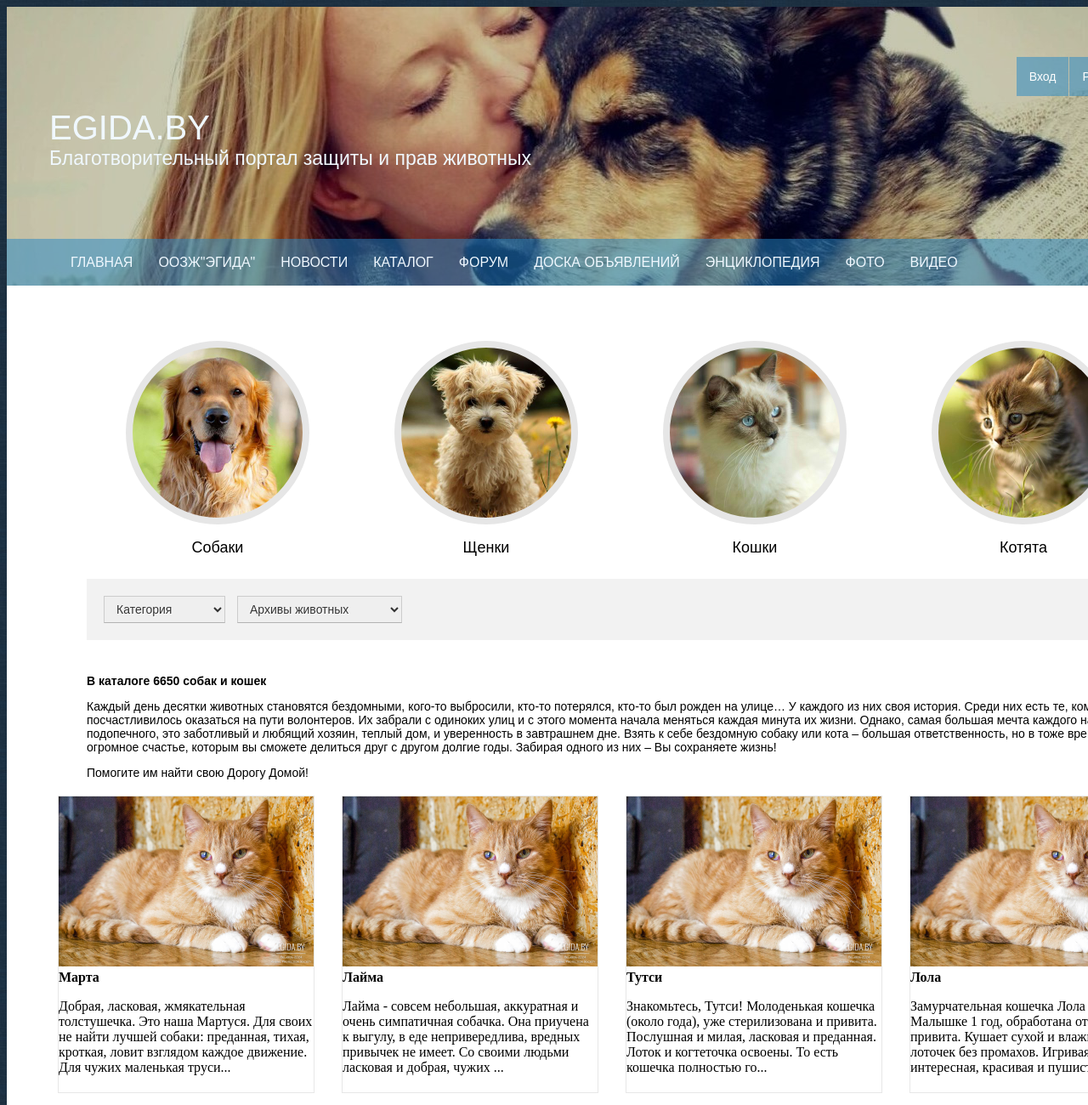
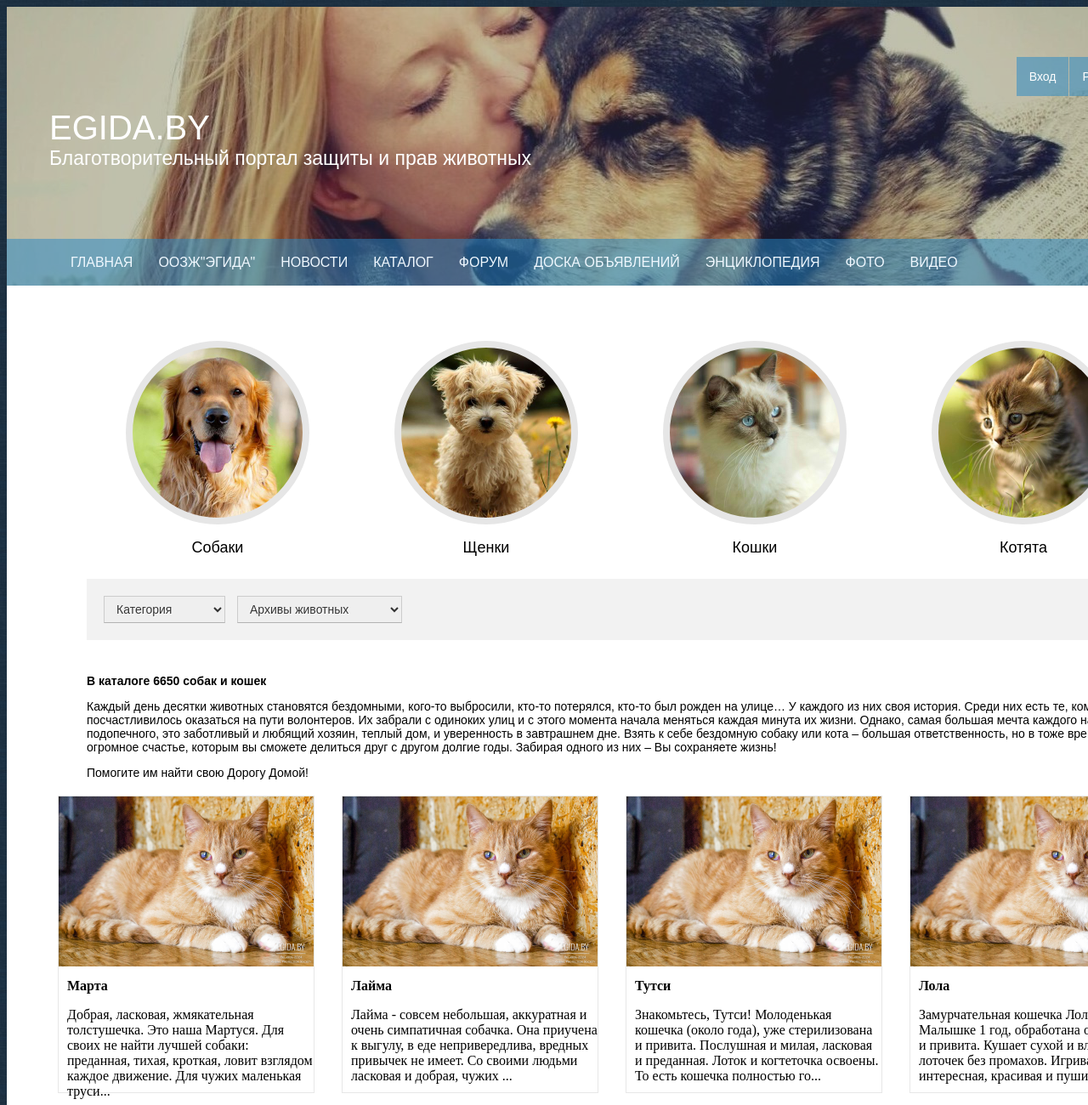
Before and after one commit to chmo242001/ProjectWebsite, a plain HTML site: page ProjectWebsite/index.html in a window 1280 px wide. Shown: the top 1300 px of the page at 85% size. Drawn offline with Linux system fonts and the light colour scheme.

Commit message:
lastChange 28.05.24

```diff
--- a/ProjectWebsite/index.html
+++ b/ProjectWebsite/index.html
@@ -12,19 +12,19 @@
   </head>
   <body class="body">
     <header class="header">
-      <div class="img">
-        <div class="logo">
-          <ul class="listLogo">
-            <li><a class="logoRow_1"> Egida.by</a></li>
+      <div class="header-background">
+        <div class="text-logo">
+          <ul class="logo-rows">
+            <li><a class="logo-row_1"> Egida.by</a></li>
             <li>
-              <a class="logoRow_2">
+              <a class="logo-row_2">
                 Благотворительный портал защиты и прав животных
               </a>
             </li>
           </ul>
         </div>
-        <div class="profile">
-          <ul class="listProfile">
+        <div class="profile-button">
+          <ul class="profile-list">
             <li><a href="" class="btnProfile"> Вход</a></li>
             <li><a href="" class="btnProfile"> Регистрация</a></li>
           </ul>
@@ -100,7 +100,7 @@
 
       <section class="animals-worksheet">
         <div class="animals-grid">
-          <div>
+          <div class="animal-form">
             <img
               src="/ProjectWebsite/img/Rudik.jpg"
               alt="Марта"
@@ -114,7 +114,7 @@
               взглядом каждое движение. Для чужих маленькая труси...
             </p>
           </div>
-          <div>
+          <div class="animal-form">
             <img
               src="/ProjectWebsite/img/Rudik.jpg"
               alt="Марта"
@@ -128,7 +128,7 @@
               имеет. Со своими людьми ласковая и добрая, чужих ...
             </p>
           </div>
-          <div>
+          <div class="animal-form">
             <img
               src="/ProjectWebsite/img/Rudik.jpg"
               alt="Марта"
@@ -142,7 +142,7 @@
               Лоток и когтеточка освоены. То есть кошечка полностью го...
             </p>
           </div>
-          <div>
+          <div class="animal-form">
             <img
               src="/ProjectWebsite/img/Rudik.jpg"
               alt="Лола"
@@ -156,7 +156,7 @@
               промахов. Игривая, интересная, красивая и пушистая ...
             </p>
           </div>
-          <div>
+          <div class="animal-form">
             <img
               src="/ProjectWebsite/img/Rudik.jpg"
               alt="Жуля"
@@ -170,7 +170,7 @@
               как все щенки: любит побегать, погавкать, потягать ...
             </p>
           </div>
-          <div>
+          <div class="animal-form">
             <img
               src="/ProjectWebsite/img/Rudik.jpg"
               alt="Марсюша"
@@ -184,7 +184,7 @@
               гипнотизирующая громкими мурчащими песнями. Вы сами не замети...
             </p>
           </div>
-          <div>
+          <div class="animal-form">
             <img
               src="/ProjectWebsite/img/Rudik.jpg"
               alt="Кнопа и Милки"
@@ -198,7 +198,7 @@
               на участке. Им сейчас 3-4 месяца, они вырастут ср...
             </p>
           </div>
-          <div>
+          <div class="animal-form">
             <img
               src="/ProjectWebsite/img/Rudik.jpg"
               alt="Пирожок"
@@ -212,7 +212,7 @@
               Любит хорошо покушать, поиграть, особенно в игры, где н...
             </p>
           </div>
-          <div>
+          <div class="animal-form">
             <img
               src="/ProjectWebsite/img/Rudik.jpg"
               alt="Оскар"
@@ -226,7 +226,7 @@
               всем. Ростом Оскар небольшой и расти больше не будет. На се...
             </p>
           </div>
-          <div>
+          <div >
             <img
               src="/ProjectWebsite/img/Rudik.jpg"
               alt="Златан"
--- a/ProjectWebsite/stylees.css
+++ b/ProjectWebsite/stylees.css
@@ -13,53 +13,50 @@ ul {
   padding: 0;
   margin: 0;
 }
-
 a {
   text-decoration: none;
 }
-
 .header {
   background-image: url(img/headerimg.jpeg);
   width: 1440px;
   height: 328px;
   margin: 0 auto;
 }
-.img {
-  background-color: rgba(0, 0, 0, 0.219);
+.header-background {
+  background-color: rgba(70, 70, 70, 0.34);
   width: 1440px;
   height: 328px;
   margin: 0 auto;
 }
-.logo {
+.text-logo {
   position: relative;
   width: 583px;
   height: 150px;
   top: 120px;
   left: 50px;
 }
-.listLogo {
-  color: aliceblue;
+.logo-rows {
+  color: rgb(255, 255, 255);
   justify-content: center;
   align-items: center;
   height: 150px;
   font: 1em sans-serif;
 }
-.logoRow_1 {
+.logo-row_1 {
   font-size: 40px;
   text-transform: uppercase;
 }
-.logoRow_2 {
+.logo-row_2 {
   font-size: 23px;
 }
-
-.profile {
+.profile-button {
   position: relative;
   width: 150px;
   height: 45px;
   left: 1200px;
   bottom: 90px;
 }
-.listProfile {
+.profile-list {
   display: flex;
   justify-content: center;
   align-items: center;
@@ -67,7 +64,6 @@ a {
   height: 45px;
   font-size: 14px;
 }
-
 .btnProfile {
   color: rgb(255, 255, 255);
   cursor: pointer;
@@ -75,7 +71,6 @@ a {
   background-color: rgba(35, 135, 200, 0.5);
   padding: 15px;
 }
-
 .menu {
   background-color: rgba(35, 135, 200, 0.5);
   position: relative;
@@ -92,7 +87,6 @@ a {
   padding-left: 60px;
   text-transform: uppercase;
 }
-
 .btnMenu {
   font-size: 18px;
   color: aliceblue;
@@ -110,7 +104,6 @@ a {
   width: 1320px;
   background-color: rgb(255, 255, 255);
 }
-
 .animalCatalogImage {
   position: relative;
   margin-left: auto;
@@ -147,7 +140,6 @@ a {
   margin-top: 20px;
   cursor: pointer;
 }
-
 .catImage {
   float: left;
   width: 200px;
@@ -160,7 +152,6 @@ a {
   margin-top: 20px;
   cursor: pointer;
 }
-
 .littleCatImage {
   float: left;
   width: 200px;
@@ -173,7 +164,6 @@ a {
   margin-top: 20px;
   cursor: pointer;
 }
-
 .animalCatalogFilters {
   width: 1252px;
   height: 72px;
@@ -203,7 +193,6 @@ a {
   color: #333;
   text-shadow: 1px 1px #fff;
 }
-
 .description-animals {
   margin-top: 40px;
   background-color: rgb(255, 255, 255);
@@ -213,7 +202,7 @@ a {
   margin-right: auto;
   font: 14px sans-serif;
 }
-
+/* Начало форм с животными */
 .animals-worksheet {
   position: absolute;
   margin-left: 60px;
@@ -231,8 +220,19 @@ a {
   padding: 0em;
   background-color: rgb(255, 255, 255);
   border: 1px solid #e7e7e7;
+  cursor: pointer;
+}
+.animal-form > p {
+  margin-left: 10px;
+}
+.animal-form > b {
+  margin-left: 10px;
+  margin-top: 10px;
+  display: flex;
 }
 
+
+/*Подвал страницы*/
 .footer {
   width: 1440px;
   height: 395px;
@@ -240,6 +240,6 @@ a {
   margin-left: auto;
   margin-right: auto;
   color: #fff;
- text-align: center;
+  text-align: center;
   font-size: xxx-large;
 }
```
